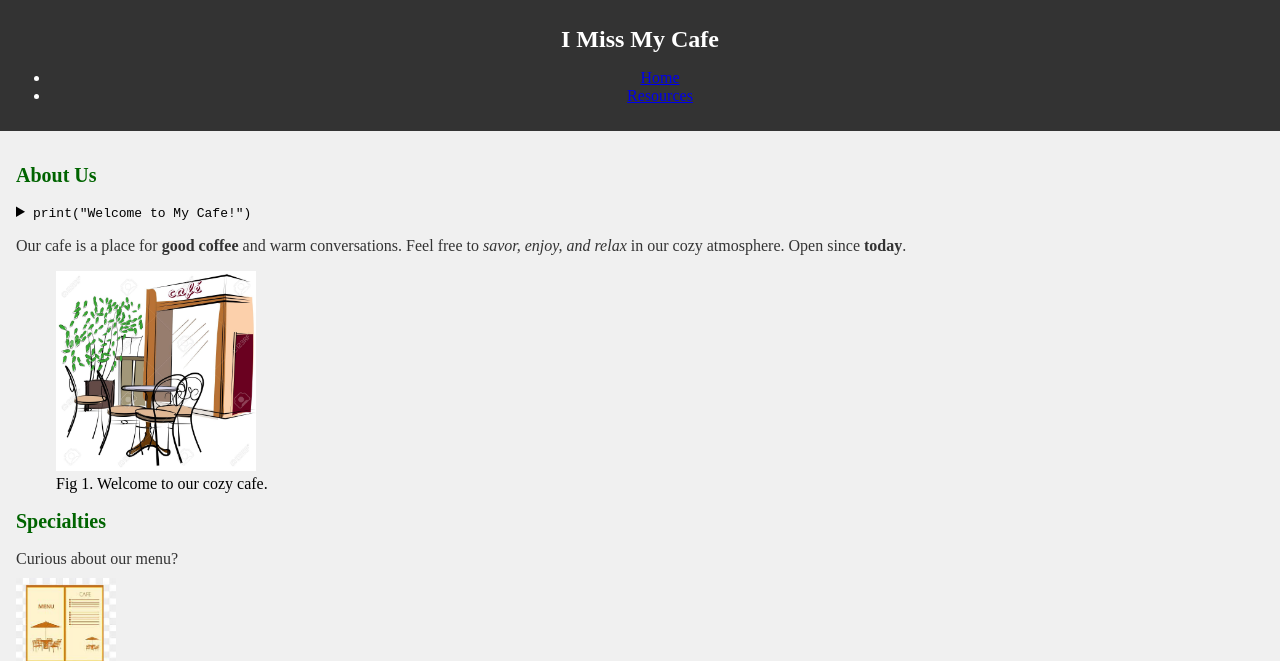
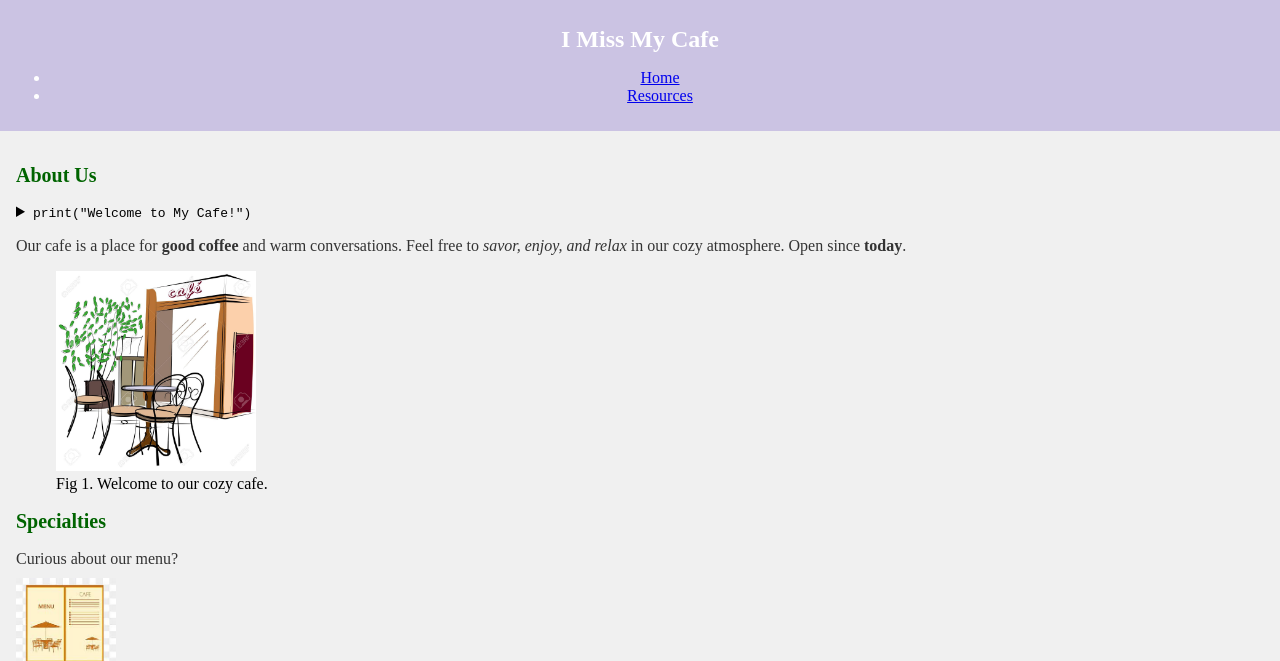
Before and after one commit to WIC-UCSD-Project-Teams/i-miss-my-cafe, a plain HTML site: page index.html in a window 1280 px wide. Shown: the top 661 px of the page. Drawn offline with Linux system fonts and the light colour scheme.

Commit message:
Update style.css

```diff
--- a/style.css
+++ b/style.css
@@ -16,7 +16,7 @@ main {
 
 /* Styling the header */
 header {
-    background-color: #333;
+    background-color: #CBC3E3;
     color: #fff;
     padding: 10px;
     text-align: center;
```
